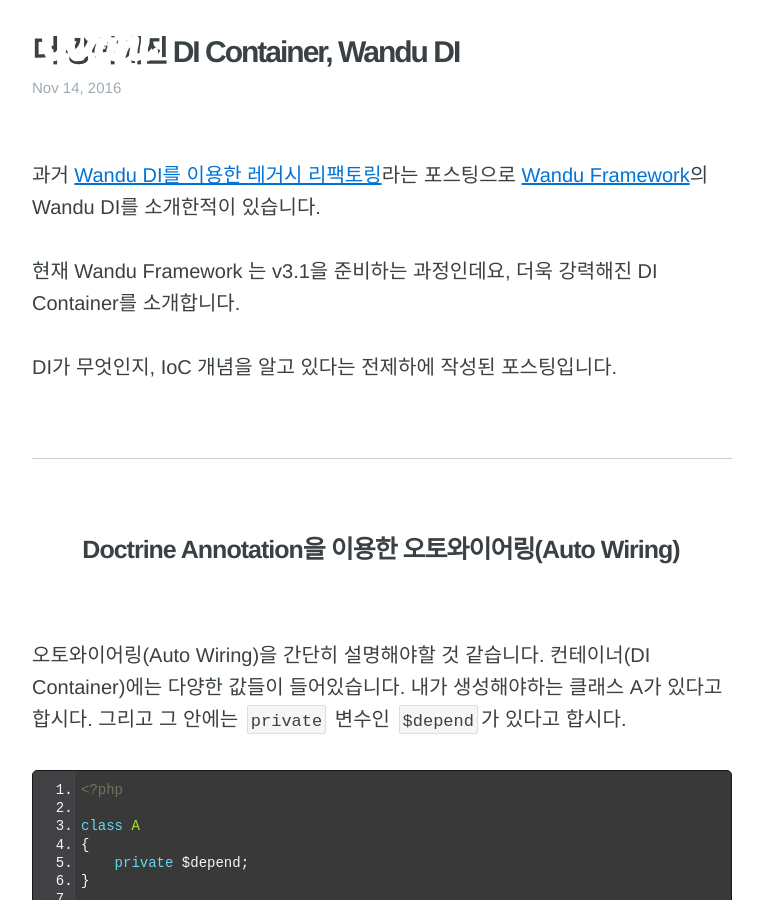
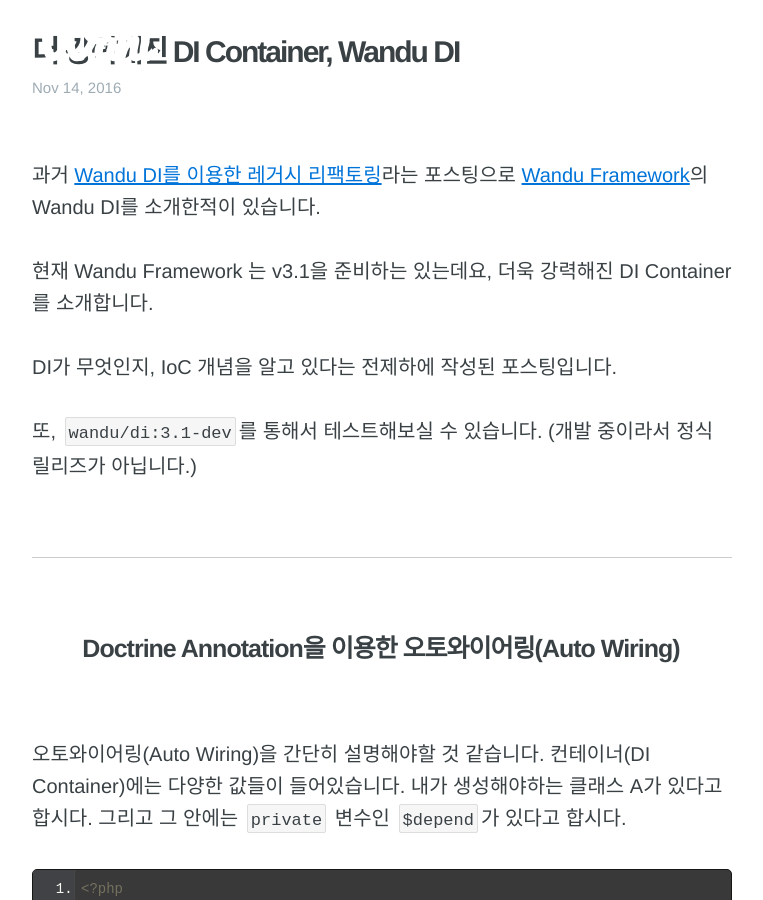
Before and after one commit to wan2land/wan2land.github.io, a Jekyll site: the page built from _posts/2016-11-15-wandu-di-more.md, in a window 1280 px wide and 900 px high, scrolled down 686 px. Shown: the whole window, without its empty margins (258-1021 px from the left). Built offline with Jekyll 4.4.1, drawn with Linux system fonts in a browser that asks for light colours; nearby versions of some CDN libraries; comment, search, counter and statistics services are not loaded; a style sheet for code colours, icons or effects is not loaded.

Commit message:
update post

```diff
--- a/_posts/2016-11-15-wandu-di-more.md
+++ b/_posts/2016-11-15-wandu-di-more.md
@@ -8,9 +8,11 @@
 과거 [Wandu DI를 이용한 레거시 리팩토링](http://blog.wani.kr/posts/2015/08/07/wandu-di/)라는 포스팅으로
 [Wandu Framework](http://wandu.github.io)의 Wandu DI를 소개한적이 있습니다.
 
-현재 Wandu Framework 는 v3.1을 준비하는 과정인데요, 더욱 강력해진 DI Container를 소개합니다.
+현재 Wandu Framework 는 v3.1을 준비하는 있는데요, 더욱 강력해진 DI Container를 소개합니다.
 
 DI가 무엇인지, IoC 개념을 알고 있다는 전제하에 작성된 포스팅입니다.
+
+또, `wandu/di:3.1-dev`를 통해서 테스트해보실 수 있습니다. (개발 중이라서 정식 릴리즈가 아닙니다.)
 
 
 ## Doctrine Annotation을 이용한 오토와이어링(Auto Wiring)
```
